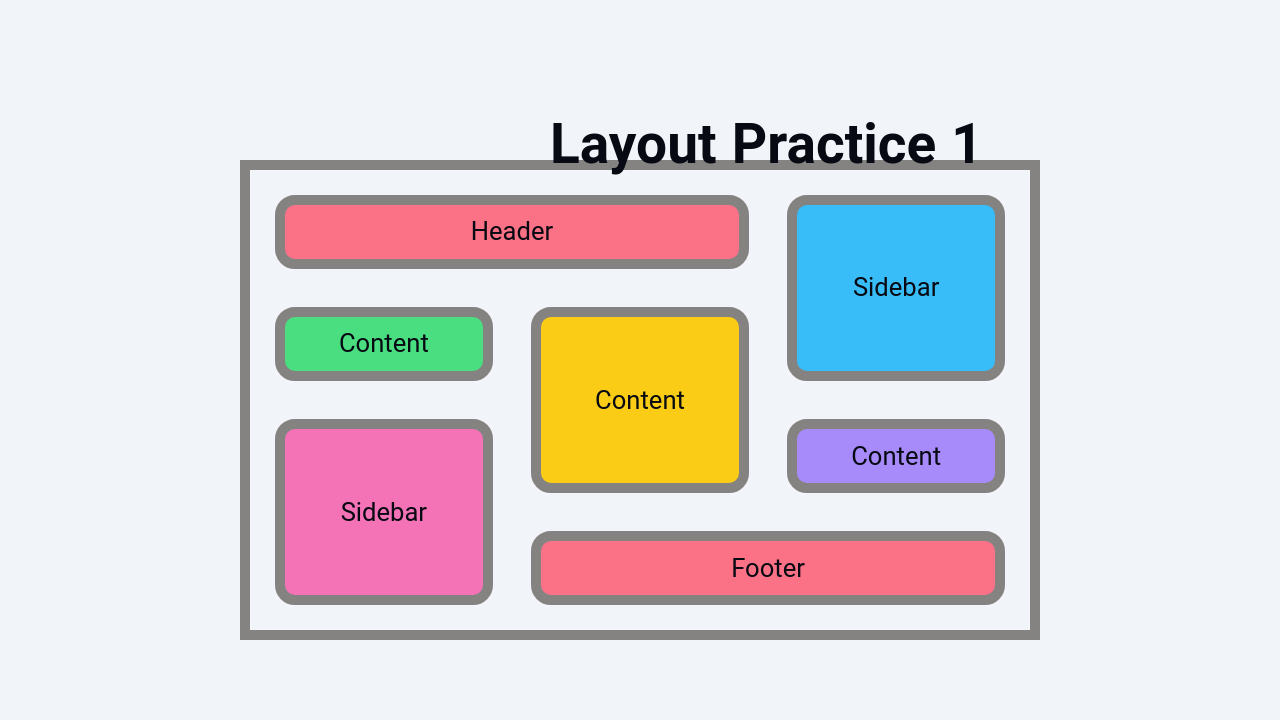
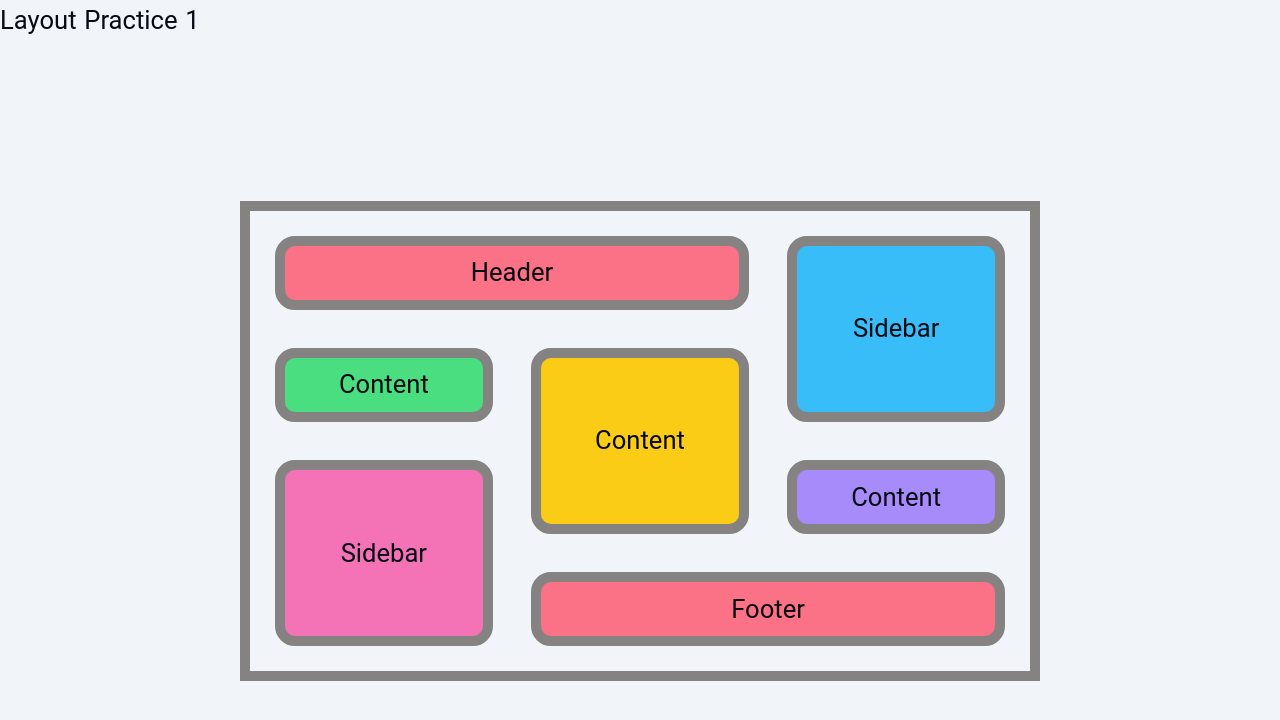
Before and after one commit to fftechy/layout-practice-1, a plain HTML site: page index.html in a window 1280 px wide. Drawn offline with Linux system fonts and the light colour scheme.

Commit message:
Update layout_practice1.css

```diff
--- a/layout_practice1.css
+++ b/layout_practice1.css
@@ -30,14 +30,12 @@ body {
     height: 100vh;
 
 }
-p{
+h1{
 
   position: absolute;
   display: flex;
   align-items: center;
   justify-content: center;
-  top: 100px;
-  left: 550px;
   font-size: 55px;
   font-weight: bolder;
 }
```
